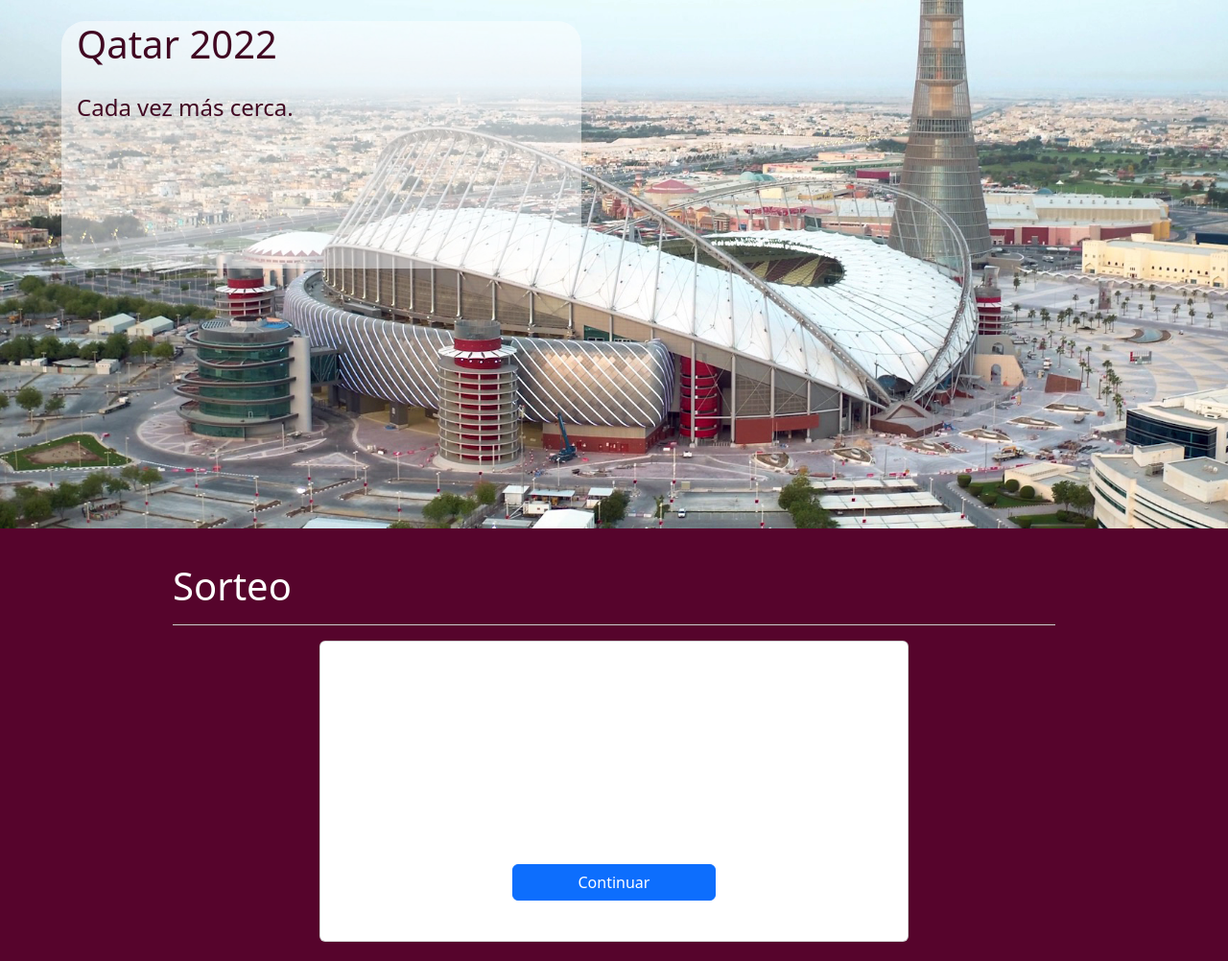
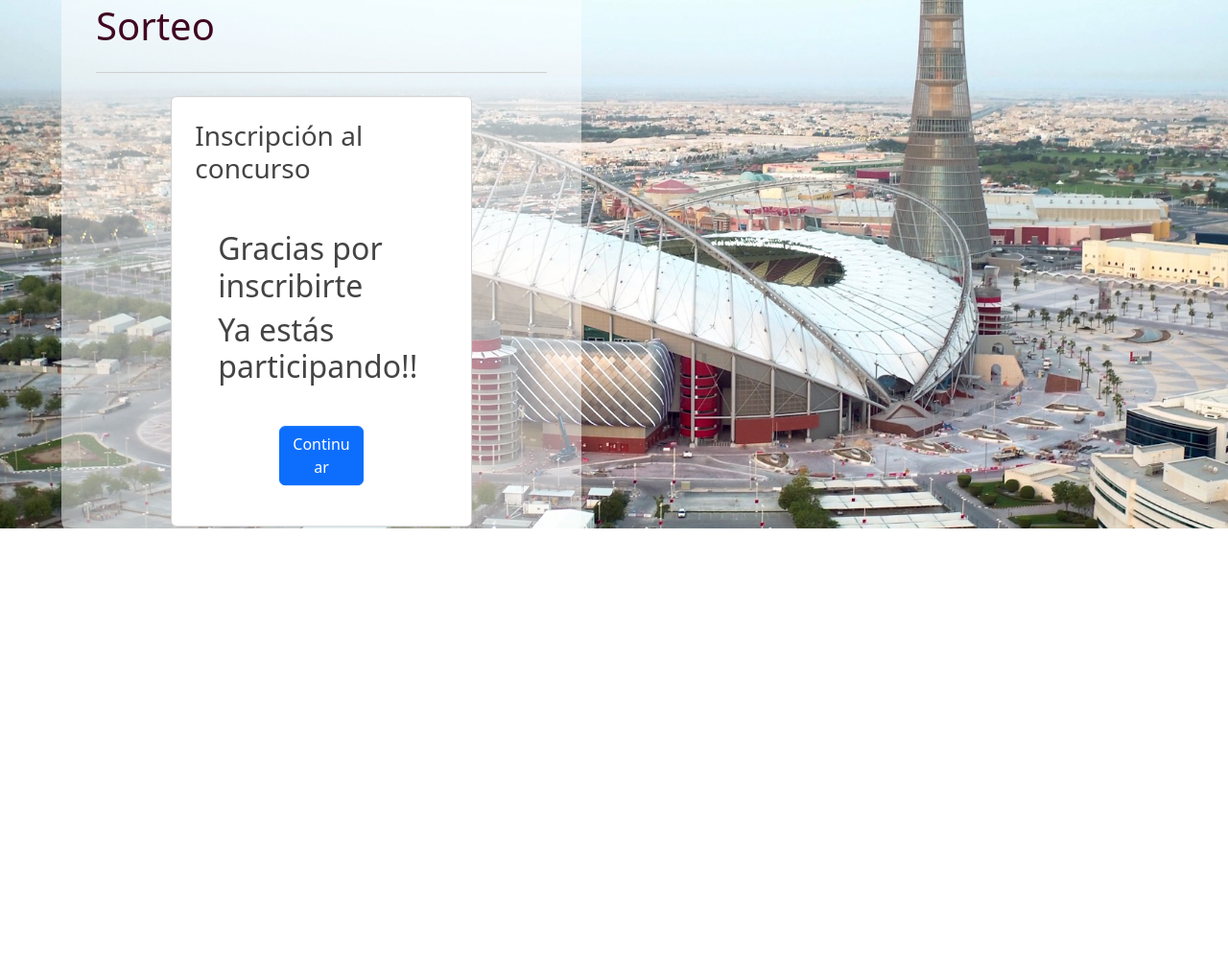
Before and after one commit to Ga77777/Ga77777.github.io, a website built with Parcel: page concursoRegistrar.html in a window 1280 px wide. Shown: the part 249-1251 px from the top of the page at 96% size. After the commit the page ends 814 px from the top, so only its background shows below. Built offline with nearby package versions, Linux system fonts and the light colour scheme.

Commit message:
Update concursoRegistrar.html

```diff
--- a/concursoRegistrar.html
+++ b/concursoRegistrar.html
@@ -44,26 +44,53 @@
     <h1>Qatar 2022</h1>
     <p>Cada vez más cerca.</p>
     <div id="flipdown" class="flipdown"></div>
-  </div>
+
+
+    <div class="container">
+    	<p style="position:relative;"><a id="sorteo" style="position:absolute; top:-150px;"></a></p>
+    	<h1>Sorteo</h1><hr>
+
+		<section class="d-flex justify-content-center">
+			<div class="card col-sm-8 p-4" style='color:#444;'>
+				<div class="mb-3">
+					<h3>Inscripción al concurso</h3>
+				</div>
+				<div class="p-4 text-center">
+					<h2 class="">Gracias por inscribirte</h2>
+					<h2 class="">Ya estás participando!!</h2>
+				</div>
+				<div class="">
+			    	<div class="row justify-content-md-center" style="padding:10px 10px 18px;">
+            	 		<div class="col-xs-10 col-md-5 text-center">
+							<a href="index.html" title="Cerrar">
+							    <button class="btn btn-primary" style="width:100%">Continuar</button>
+							</a>
+				   		</div>
+				 	</div>
+				</div>
+			</div>
+		</section>
+
+  	</div>
   </div>
 
 
 
 
-<div class="section">
+<!--<div class="section">
   <div class="container">
     <p style="position:relative;"><a id="sorteo" style="position:absolute; top:-150px;"></a></p>
     <h1>Sorteo</h1><hr>
 
 
 	<section class="d-flex justify-content-center">
-		<div class="card col-sm-8 p-4">
+		<div class="card col-sm-8 p-4" style='color:#444;'>
 			<div class="mb-3">
 				<h3>Inscripción al concurso</h3>
 			</div>
 			<div class="p-4 text-center">
-				<h2 class="">Gracias por inscribirte</h2>
-				<h2 class="">Ya estás participando!!</h2>
+				<h2 class="">Gracias por inscribirse.......</h2>
+				<h2 class="">Ya se encuentra participando!!</h2>
 			</div>
 			<div class="">
 		    	<div class="row justify-content-md-center" style="padding:10px 10px 18px;">
@@ -75,9 +102,8 @@
 			 	</div>
 			</div>
 		</div>
-	</section>
+	</section>-->
   </div>
-</div>
 
 <footer>
 
```
